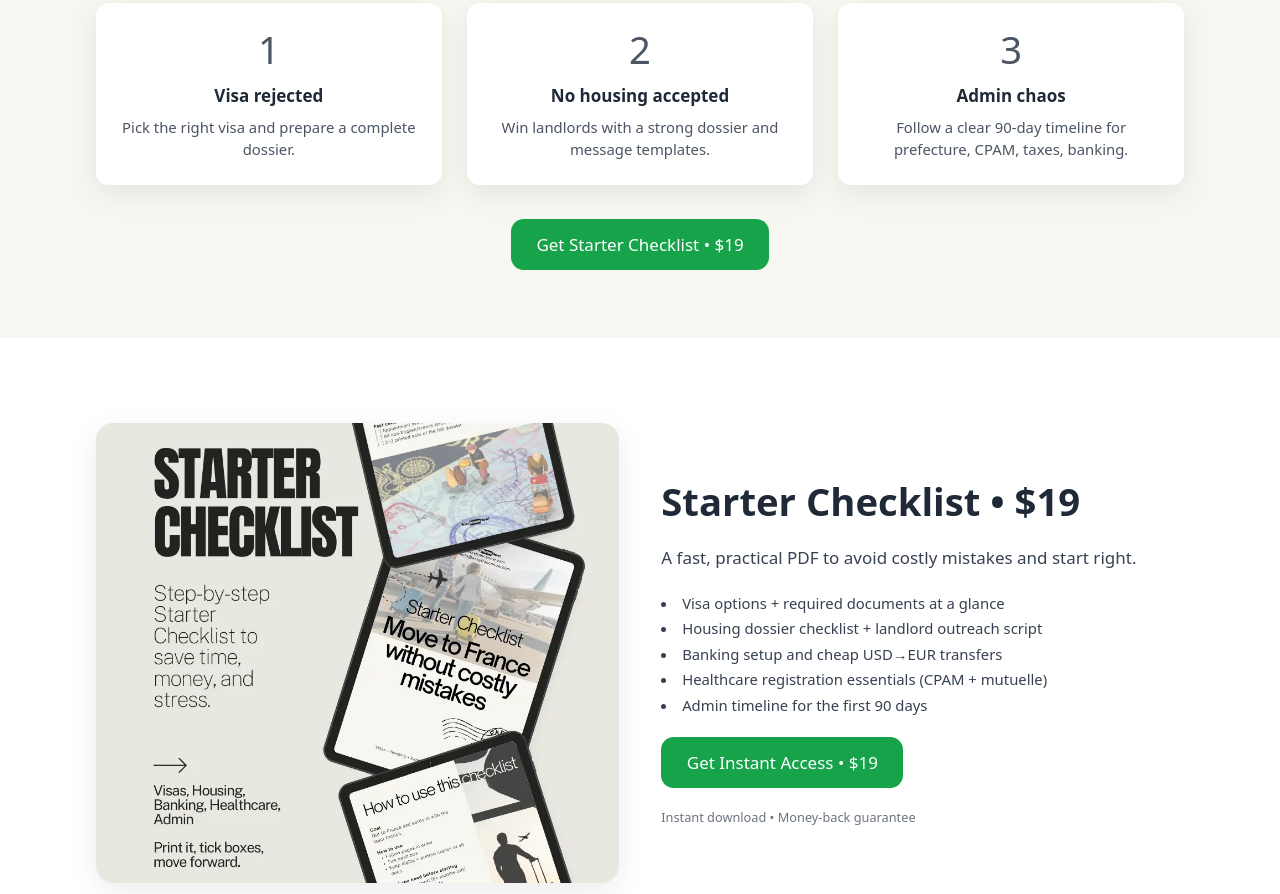
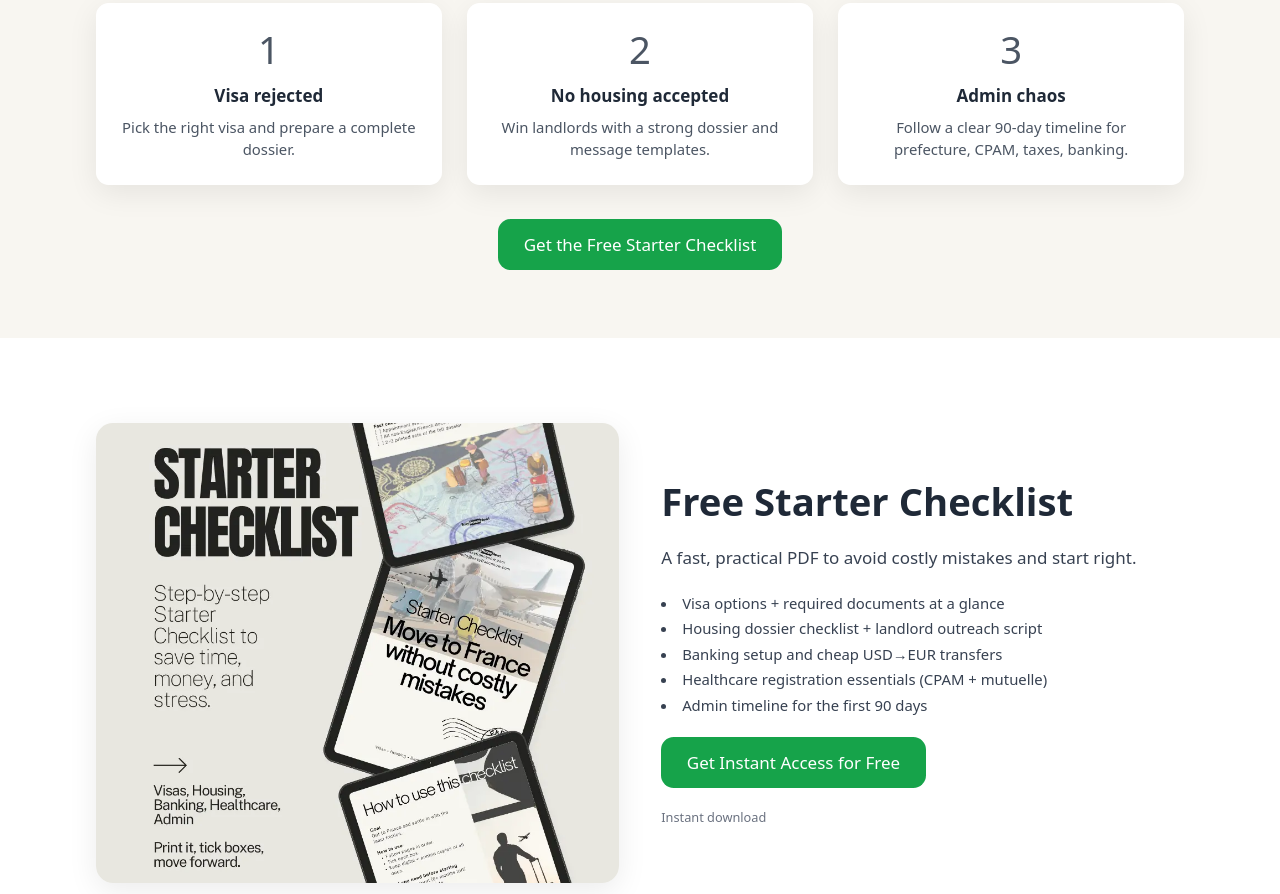
Before and after one commit to Aurelio-One/easyfrancenow, a plain HTML site: page index.html in a window 1280 px wide. Shown: the part 806-1700 px from the top of the page. Drawn offline with nearby package versions, Linux system fonts and the light colour scheme.

Commit message:
“update”

```diff
--- a/index.html
+++ b/index.html
@@ -178,7 +178,7 @@
             onclick="trackCheckoutStart('Starter Checklist',9)"
             class="ml-2 bg-green-600 text-white px-4 py-2 rounded-lg hover:bg-green-700"
           >
-            Get Checklist • $19
+            Get the Free Checklist
           </a>
         </nav>
       </div>
@@ -221,7 +221,7 @@
             onclick="trackCheckoutStart('Starter Checklist',9)"
             class="mt-2 bg-green-600 text-white px-4 py-3 rounded-xl text-center hover:bg-green-700"
           >
-            Get Checklist • $19
+            Get the Free Checklist
           </a>
         </div>
       </nav>
@@ -256,7 +256,7 @@
           class="bg-green-600 text-white py-3 px-6 md:px-8 rounded-xl text-base md:text-lg hover:bg-green-700 shadow-xl transition"
           onclick="trackCheckoutStart('Starter Checklist',9)"
         >
-          Get Starter Checklist • $19
+          Get the Free Starter Checklist
         </a>
       </div>
       <div class="mt-4 text-white/80 text-sm">
@@ -304,7 +304,7 @@
             class="inline-block bg-green-600 text-white py-3 px-6 rounded-xl hover:bg-green-700 transition"
             onclick="trackCheckoutStart('Starter Checklist',9)"
           >
-            Get Starter Checklist • $19
+            Get the Free Starter Checklist
           </a>
         </div>
       </div>
@@ -327,7 +327,7 @@
         </div>
         <div class="space-y-5">
           <h2 class="text-3xl md:text-4xl font-extrabold text-gray-800">
-            Starter Checklist • $19
+            Free Starter Checklist
           </h2>
           <p class="text-gray-700 leading-relaxed">
             A fast, practical PDF to avoid costly mistakes and start right.
@@ -346,16 +346,16 @@
             data-checkout-starter="https://easyfrancenow.gumroad.com/l/francestarterchecklist?wanted=true"
             class="efn-buy-starter inline-block bg-green-600 text-white py-3 px-6 rounded-xl text-base font-medium hover:bg-green-700 transition"
           >
-            Get Instant Access • $19
+            Get Instant Access for Free
           </a>
           <div class="text-xs text-gray-500">
-            Instant download • Money-back guarantee
+            Instant download
           </div>
         </div>
       </div>
     </section>
 
-    <!-- GUARANTEE (conservée) -->
+    <!-- GUARANTEE (conservée)
     <section
       id="guarantee"
       class="py-16 px-4 scroll-mt-24"
@@ -378,7 +378,7 @@
           Try the Starter Checklist • $19
         </a>
       </div>
-    </section>
+    </section> -->
 
     <!-- REVIEWS -->
     <section
@@ -510,7 +510,7 @@
               </div>
             </div>
             <p class="text-gray-700 text-sm">
-              “Almost paid €350 to a relocation service. This $19 file had the
+              “Almost paid €350 to a relocation service. This $59 file had the
               same practical info.”
             </p>
           </div>
@@ -652,7 +652,7 @@
 
           <div class="p-6 bg-white rounded-xl shadow-card">
             <h3 class="font-semibold text-lg mb-2">
-              What’s inside the $19 Starter Checklist?
+              What’s inside the Free Starter Checklist?
             </h3>
             <p class="text-gray-600 text-sm">
               A 10-page PDF with checklists covering visas, housing, banking,
@@ -766,7 +766,7 @@
             onclick="trackCheckoutStart('Starter Checklist',9)"
             class="inline-block bg-green-600 text-white py-3 px-8 rounded-xl hover:bg-green-700 shadow-lg transition"
           >
-            Get Starter Checklist • $19
+            Get the Free Starter Checklist
           </a>
         </div>
       </div>
@@ -887,7 +887,7 @@
                 rel="noopener"
                 onclick="trackCheckoutStart('Starter Checklist',9)"
                 class="hover:text-gray-900"
-                >Starter Checklist • $19</a
+                >Free Starter Checklist</a
               >
             </li>
             <li>
```
Also changed, not shown: 2 other files.
